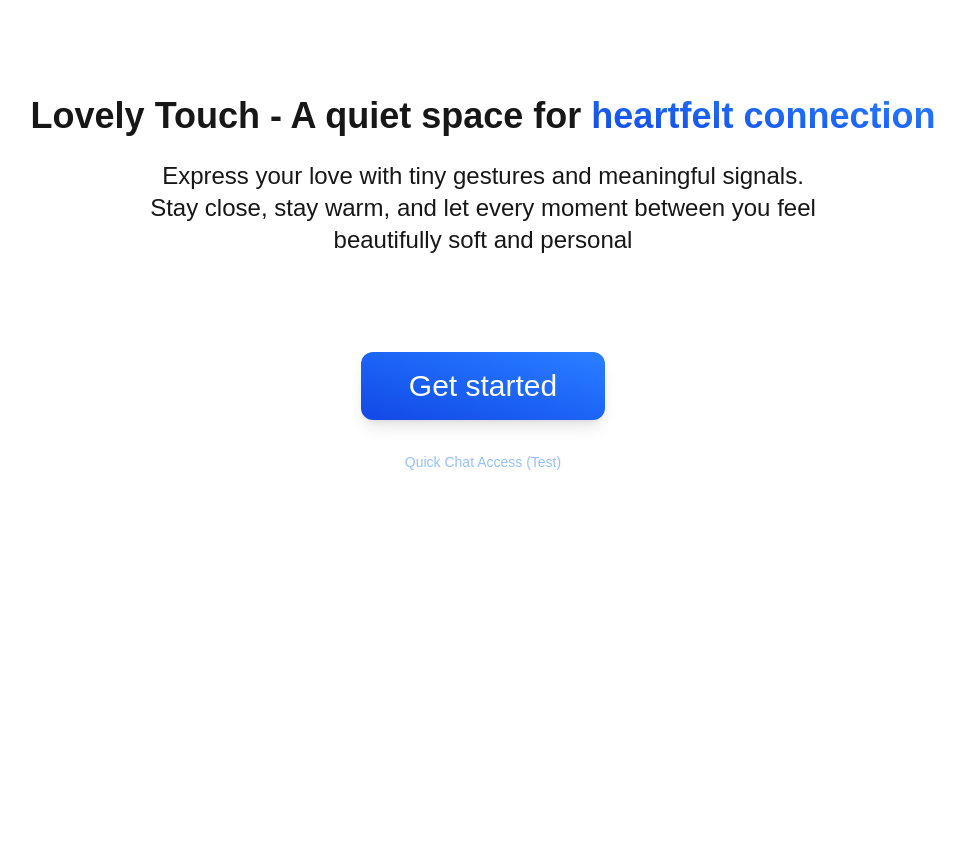
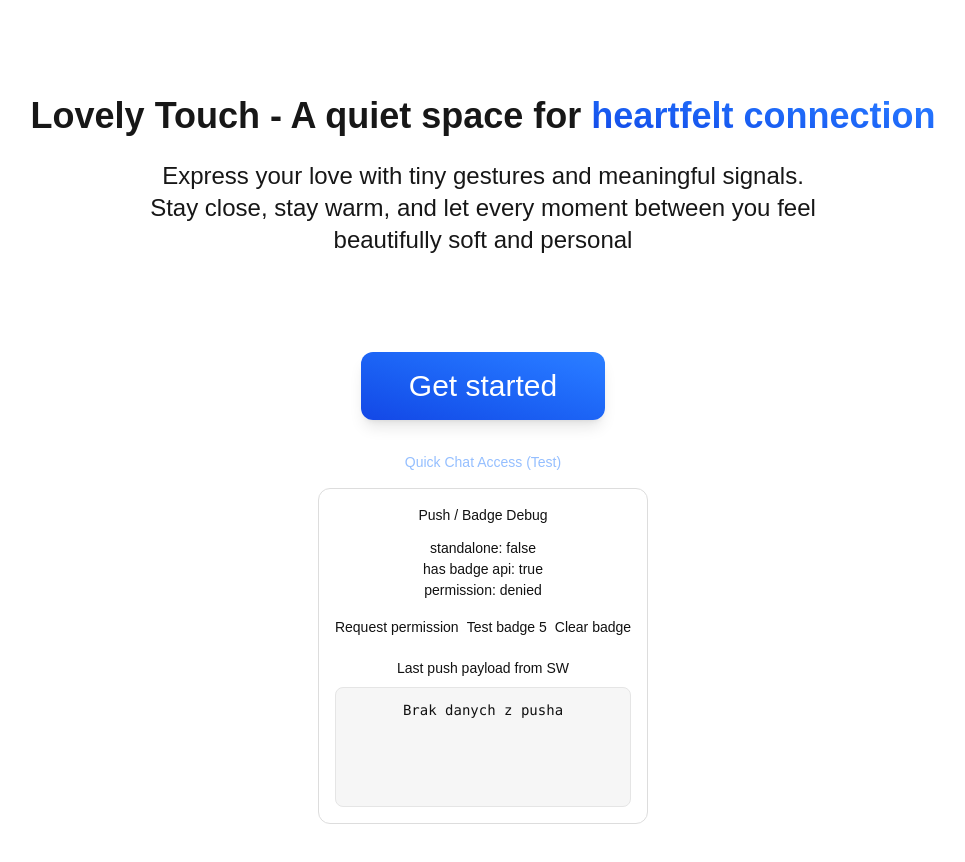
Before and after one commit to mystweb072/touchy, a Next.js app: page / in a window 1280 px wide. Shown: the top 862 px of the page, without its empty margins (157-1122 px from the left). Before the commit the page ends 800 px from the top, so only its background shows below. Built offline with nearby package versions, Linux system fonts and the light colour scheme; no server answers.

Commit message:
Test dsaddsgfdgfd

```diff
--- a/app/(main)/page.tsx
+++ b/app/(main)/page.tsx
@@ -3,6 +3,7 @@ import React, { useEffect, useState } from "react";
 import Logo from "./_components/Logo";
 import { useRouter } from "next/navigation";
 import { createClient } from "@/lib/supabase/client";
+import PushDebugPanel from "./PushDebugPanel";
 
 type Props = {};
 
@@ -59,6 +60,7 @@ export default function Page({}: Props) {
         >
           Quick Chat Access (Test)
         </button>
+        <PushDebugPanel />
       </div>
     </div>
   );
```
